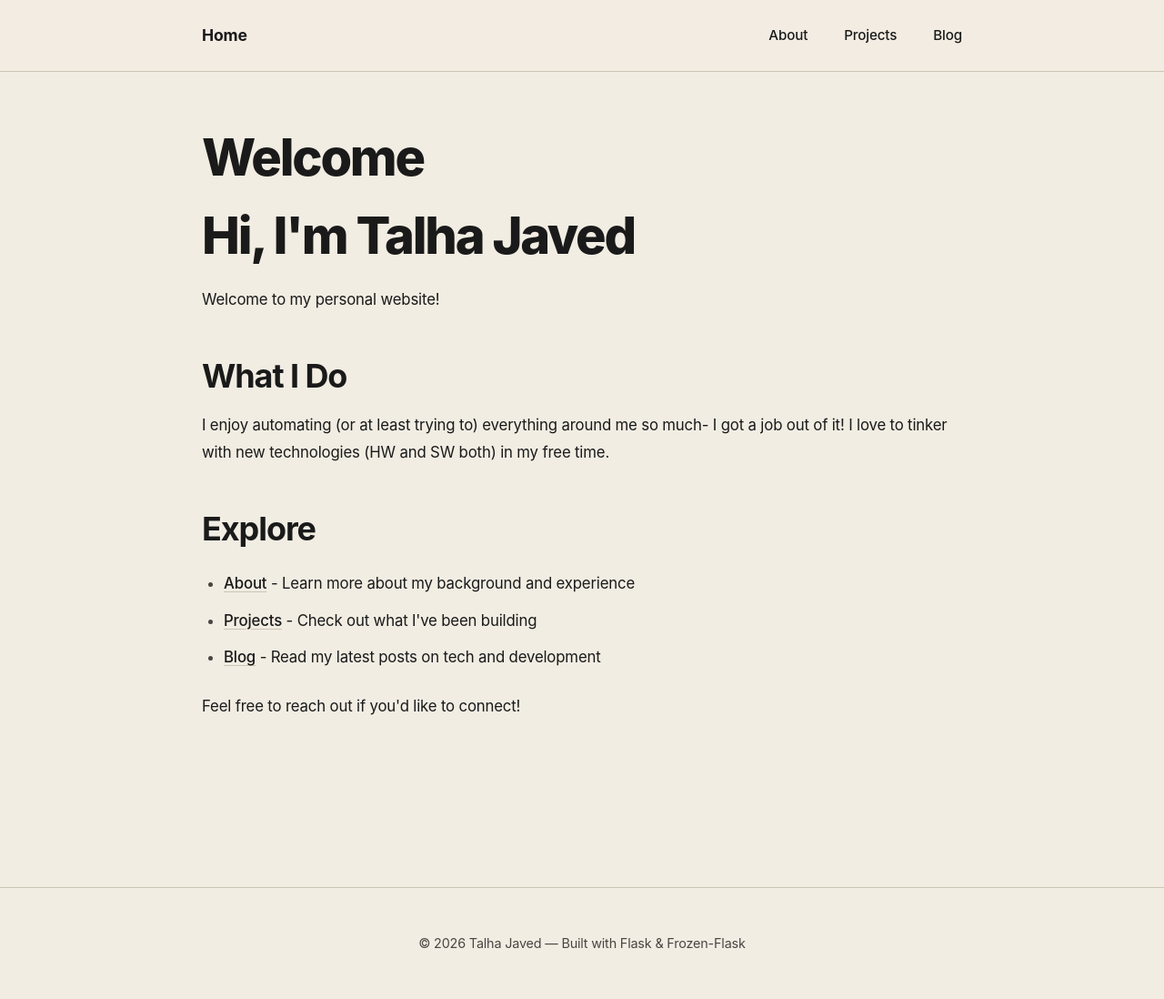
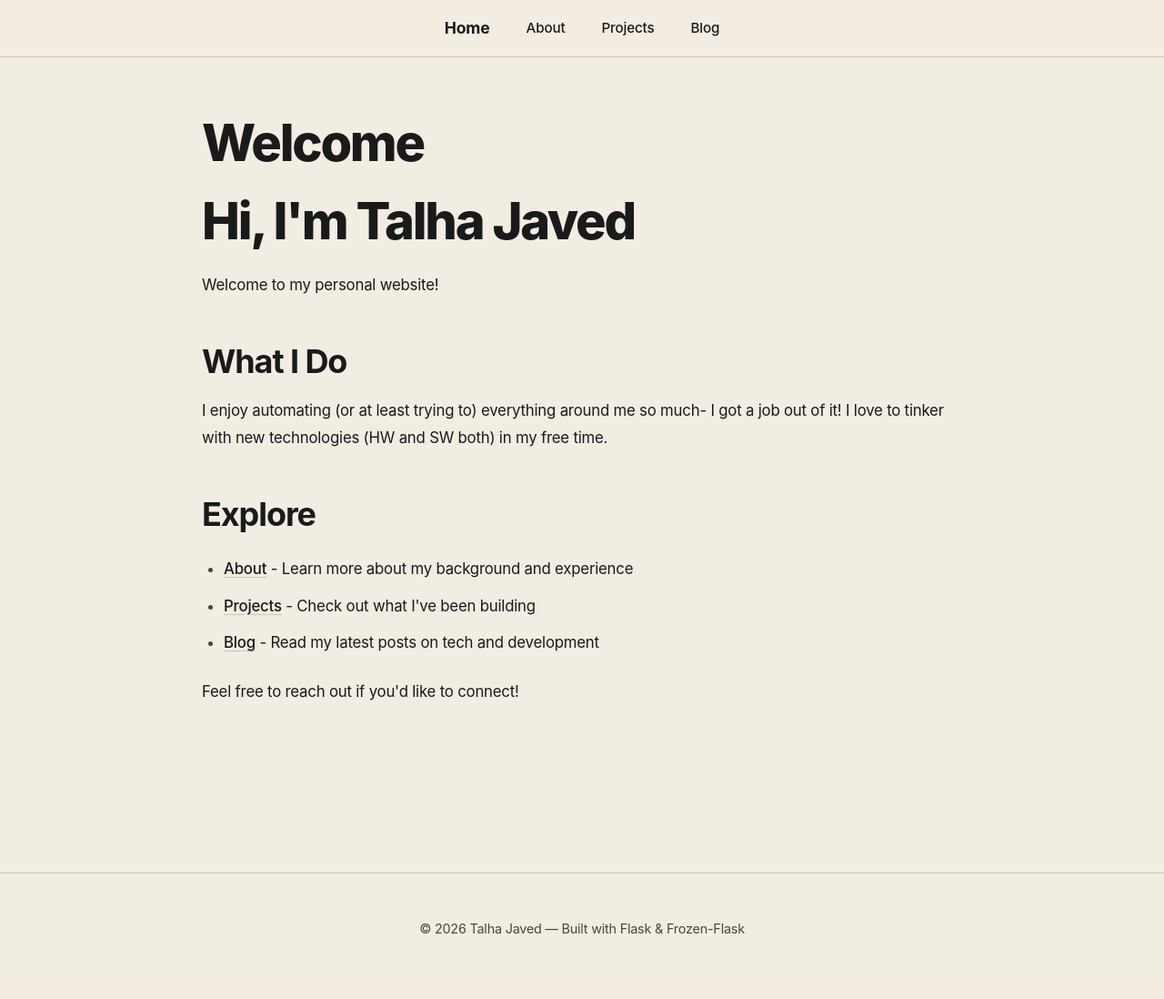
Before and after one commit to talhajav/talhajaved, a Flask app: page / in a window 1280 px wide. Shown: the whole page at 91% size. After the commit the page ends 1027 px from the top, so only its background shows below. Run offline with Flask 3, Linux system fonts and the light colour scheme.

Commit message:
shrink nav bar, center nav links, increase body font size

```diff
--- a/static/style.css
+++ b/static/style.css
@@ -32,7 +32,7 @@ body {
 	line-height: 1.7;
 	color: var(--text-primary);
 	background: var(--bg-primary);
-	font-size: 16px;
+	font-size: 19px;
 	letter-spacing: -0.011em;
 }
 
@@ -52,10 +52,11 @@ header {
 nav {
 	max-width: 900px;
 	margin: 0 auto;
-	padding: 1.5rem 2rem;
+	padding: 1rem 2rem;
 	display: flex;
 	gap: 2.5rem;
 	align-items: center;
+	justify-content: center;
 }
 
 nav a {
@@ -71,7 +72,6 @@ nav a {
 nav a:first-child {
 	font-size: 1.1rem;
 	font-weight: 700;
-	margin-right: auto;
 }
 
 nav a:hover {
```
